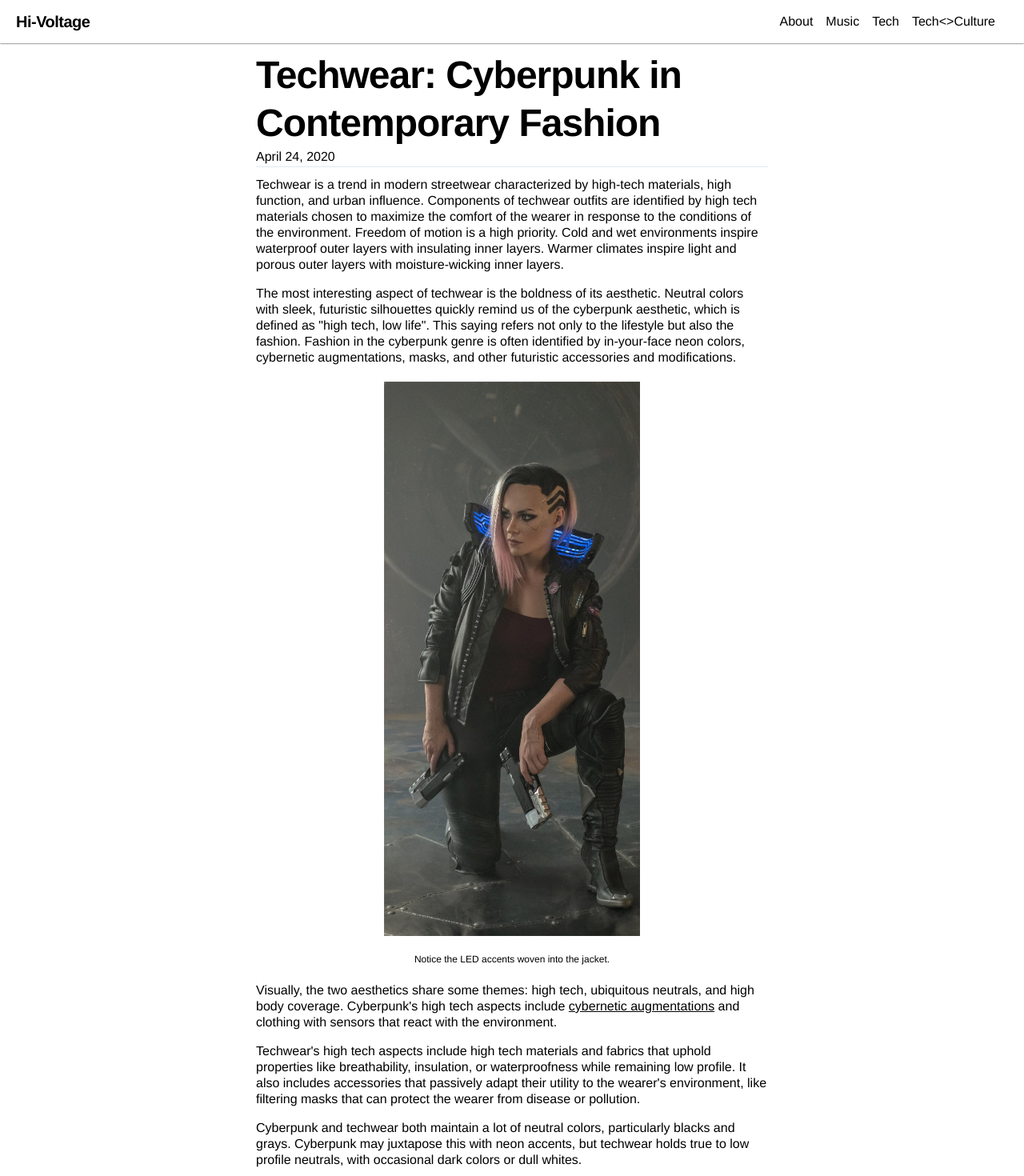
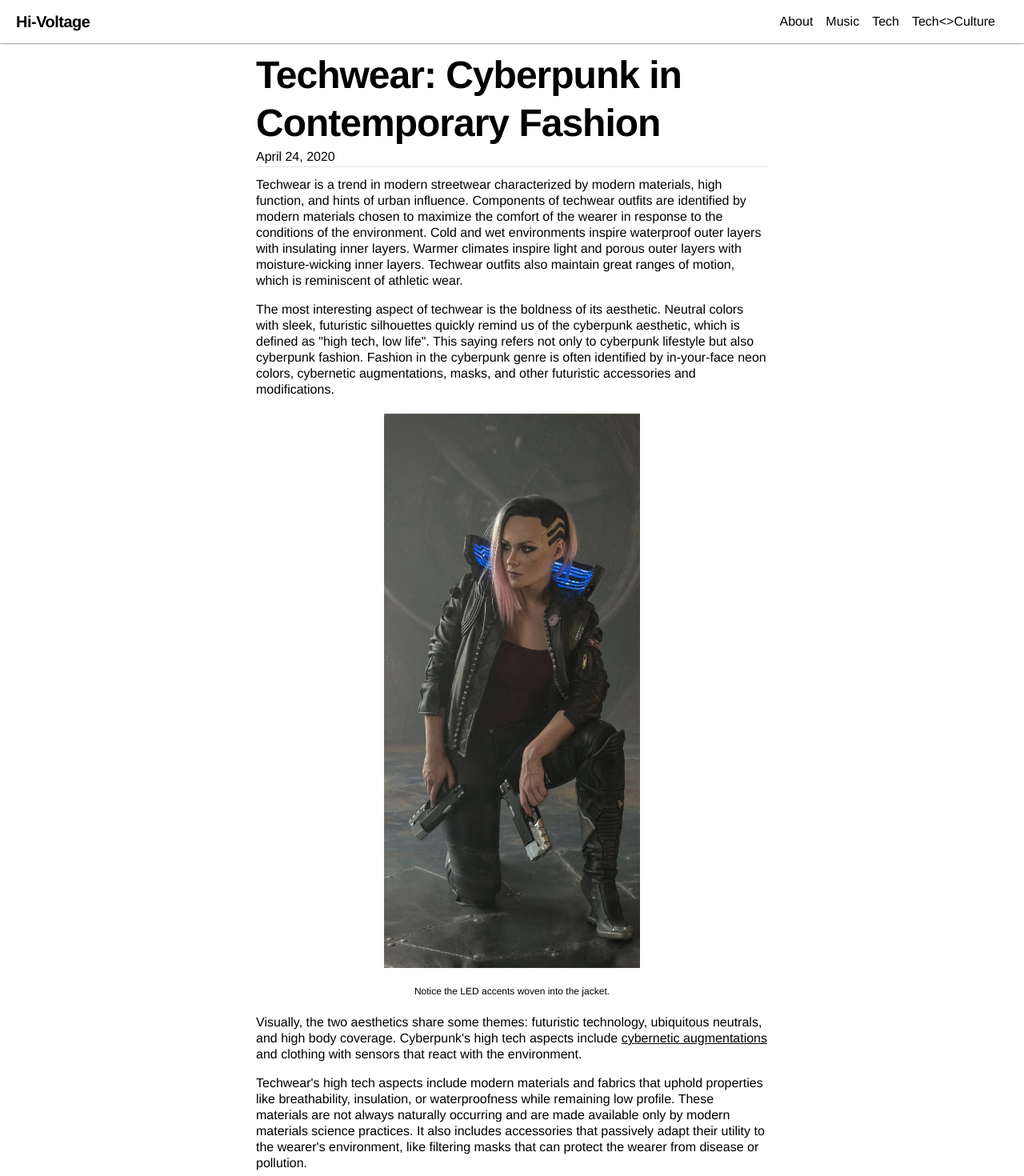
Before and after one commit to aunyks/blog, a Next.js app: page /2020/4/techwear-cyberpunk-in-contemporary-fashion in a window 1280 px wide. Shown: the top 1470 px of the page at 80% size. Built offline with nearby package versions, Linux system fonts and the light colour scheme.

Commit message:
post fix

```diff
--- a/pages/2020/4/techwear-cyberpunk-in-contemporary-fashion.js
+++ b/pages/2020/4/techwear-cyberpunk-in-contemporary-fashion.js
@@ -8,10 +8,11 @@ export default () => (
     description="The techwear and cyberpunk aesthetics are converging on a shared visual identity. How closely do this streetwear trend and sci-fi genre relate?"
     cardImage="https://blog.aunyks.com/img/tech-culture/cyberpunk-techwear-cover.png">
     <p>
-      Techwear is a trend in modern streetwear characterized by high-tech materials, high function, and urban influence. Components of techwear outfits are identified by high tech materials chosen to maximize the comfort of the wearer in response to the conditions of the environment. Freedom of motion is a high priority. Cold and wet environments inspire waterproof outer layers with insulating inner layers. Warmer climates inspire light and porous outer layers with moisture-wicking inner layers.
-      </p>
+      Techwear is a trend in modern streetwear characterized by modern materials, high function, and hints of urban influence. Components of techwear outfits are identified by modern materials chosen to maximize the comfort of the wearer in response to the conditions of the environment. Cold and wet environments inspire waterproof outer layers with insulating inner layers. Warmer climates inspire light and porous outer layers with moisture-wicking inner layers.
+      Techwear outfits also maintain great ranges of motion, which is reminiscent of athletic wear.
+    </p>
     <p>
-      The most interesting aspect of techwear is the boldness of its aesthetic. Neutral colors with sleek, futuristic silhouettes quickly remind us of the cyberpunk aesthetic, which is defined as "high tech, low life". This saying refers not only to the lifestyle but also the fashion. Fashion in the cyberpunk genre is often identified by in-your-face neon colors, cybernetic augmentations, masks, and other futuristic accessories and modifications.
+      The most interesting aspect of techwear is the boldness of its aesthetic. Neutral colors with sleek, futuristic silhouettes quickly remind us of the cyberpunk aesthetic, which is defined as "high tech, low life". This saying refers not only to cyberpunk lifestyle but also cyberpunk fashion. Fashion in the cyberpunk genre is often identified by in-your-face neon colors, cybernetic augmentations, masks, and other futuristic accessories and modifications.
     </p>
     <figure className="my-5">
       <img className="w-full lg:w-1/2" src="/img/tech-culture/cyberpunk-game-kneeling.jpg"
@@ -19,16 +20,16 @@ export default () => (
       <figcaption className="w-full lg:w-1/2 text-xs text-center mx-auto">Notice the LED accents woven into the jacket.</figcaption>
     </figure>
     <p>
-      Visually, the two aesthetics share some themes: high tech, ubiquitous neutrals, and high body coverage. Cyberpunk's high tech aspects include <a href="https://interestingengineering.com/top-9-cybernetic-upgrades-everyone-will-want">cybernetic augmentations</a> and clothing with sensors that react with the environment.
+      Visually, the two aesthetics share some themes: futuristic technology, ubiquitous neutrals, and high body coverage. Cyberpunk's high tech aspects include <a href="https://interestingengineering.com/top-9-cybernetic-upgrades-everyone-will-want">cybernetic augmentations</a> and clothing with sensors that react with the environment.
       </p>
     <p>
-      Techwear's high tech aspects include high tech materials and fabrics that uphold properties like breathability, insulation, or waterproofness while remaining low profile. It also includes accessories that passively adapt their utility to the wearer's environment, like filtering masks that can protect the wearer from disease or pollution.
+      Techwear's high tech aspects include modern materials and fabrics that uphold properties like breathability, insulation, or waterproofness while remaining low profile. These materials are not always naturally occurring and are made available only by modern materials science practices. It also includes accessories that passively adapt their utility to the wearer's environment, like filtering masks that can protect the wearer from disease or pollution.
       </p>
     <p>
-      Cyberpunk and techwear both maintain a lot of neutral colors, particularly blacks and grays. Cyberpunk may juxtapose this with neon accents, but techwear holds true to low profile neutrals, with occasional dark colors or dull whites.
+      Cyberpunk and techwear both maintain a lot of neutral colors, particularly blacks and grays. Cyberpunk may juxtapose this with neon accents, but techwear holds true to low profile neutrals, with occasional dull whites or non-black darks.
       </p>
     <p>
-      Techwear and cyberpunk also happen to share high body coverage. Compared to most other styles, a techwear or cyberpunk outfit will show much less of the wearer's skin in the same climate. Instead of skin, these outfits would reveal a tightly fitting under layer on parts of the body that don't have multiple layers, since layering is essential to a techwear outfit in any weather.
+      Techwear and cyberpunk also happen to share high body coverage. Compared to most other styles, a techwear or cyberpunk outfit will show much less of the wearer's skin in the same climate. Instead of skin, these outfits would reveal a tightly fitting under layer on parts of the body that don't have multiple layers, since layering is essential to a techwear outfit.
       </p>
     <figure className="my-5">
       <img className="w-full" src="/img/tech-culture/techwear-cyberpunk-sbs.jpg"
@@ -36,7 +37,7 @@ export default () => (
       <figcaption className="w-full text-xs mx-auto">This side-by-side embodies <a href="https://www.merriam-webster.com/dictionary/praxis">praxis</a>, where the theory is the character's cyberpunk outfit and the practice is the person's techwear outfit.</figcaption>
     </figure>
     <p>
-      These two aesthetics compliment one another and feel as though they're the same idea rendered in different settings. This leads us to refer to cyberpunk as itself but techwear as its contemporary counterpart. They both employ fashion technology to achieve some goal and have now converged upon a shared visual identity. Similarly, they both in some way antagonize the technological authority of high powers. Techwear outfits sometimes feature masks, which are known to combat facial recognition surveillance. Cyberpunk outfits do the same and may even feature more anti-authority technology such as sensor jamming technology among many other things.
+      These two aesthetics compliment one another and feel as though they're the same idea rendered in different settings. This leads us to refer to cyberpunk as itself but techwear as its contemporary counterpart. They both employ fashion technology to achieve some goal and have now converged upon a shared visual identity. Philosophically, both also antagonize the technological authority of high powers. Techwear outfits sometimes feature masks, which are known to combat facial recognition surveillance. Cyberpunk outfits do the same and may even feature more anti-authority technology such as sensor jamming technology among many other things.
     </p>
     <p>
       As digital technology and modern materials science extend their reach into fashion and cultural expression, will we see techwear become cyberpunk as we know it today? Will this modern fashion trend continue to expand out of its niche and reach the masses to become the norm? I'm sure time will tell.
```
